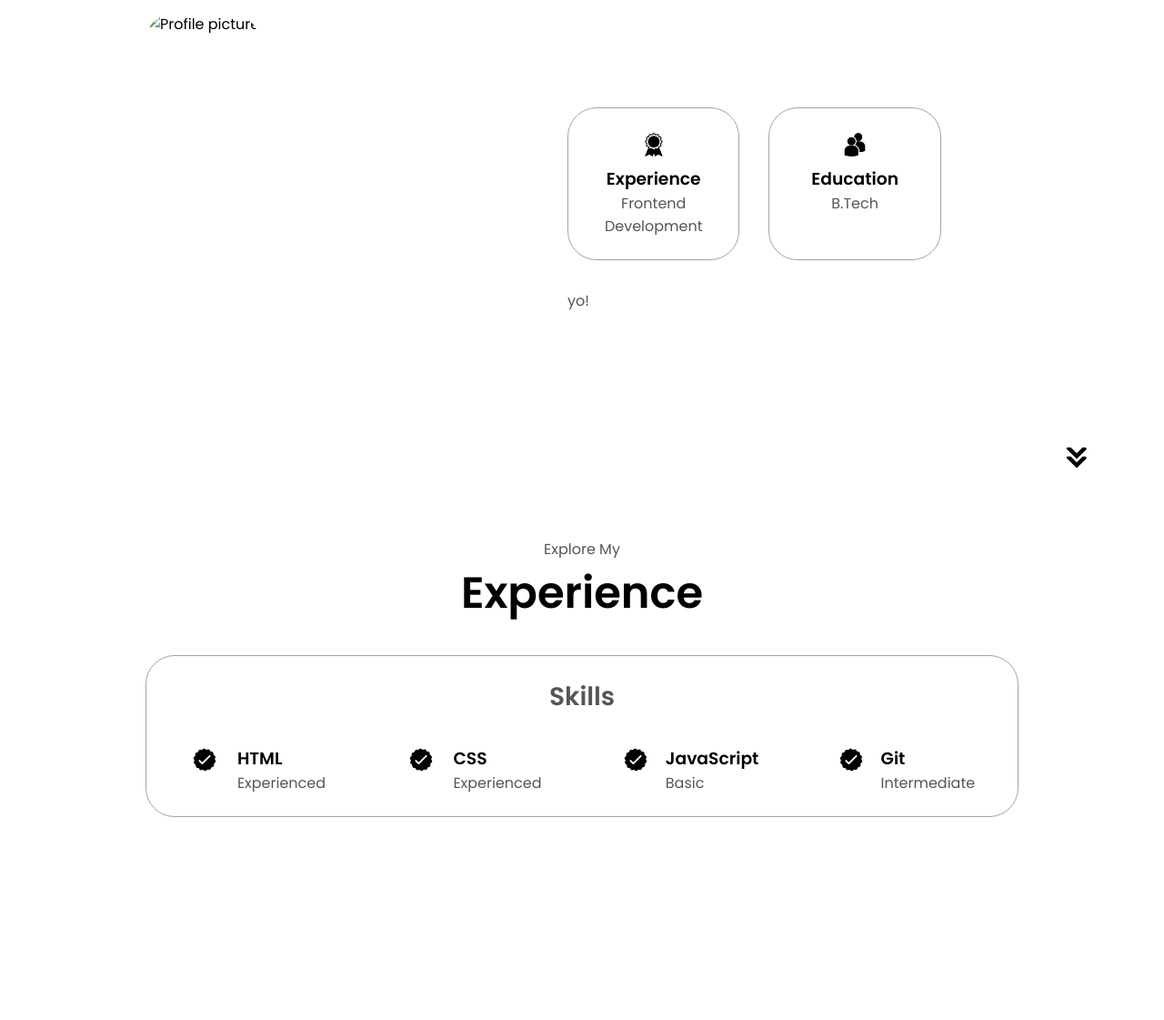
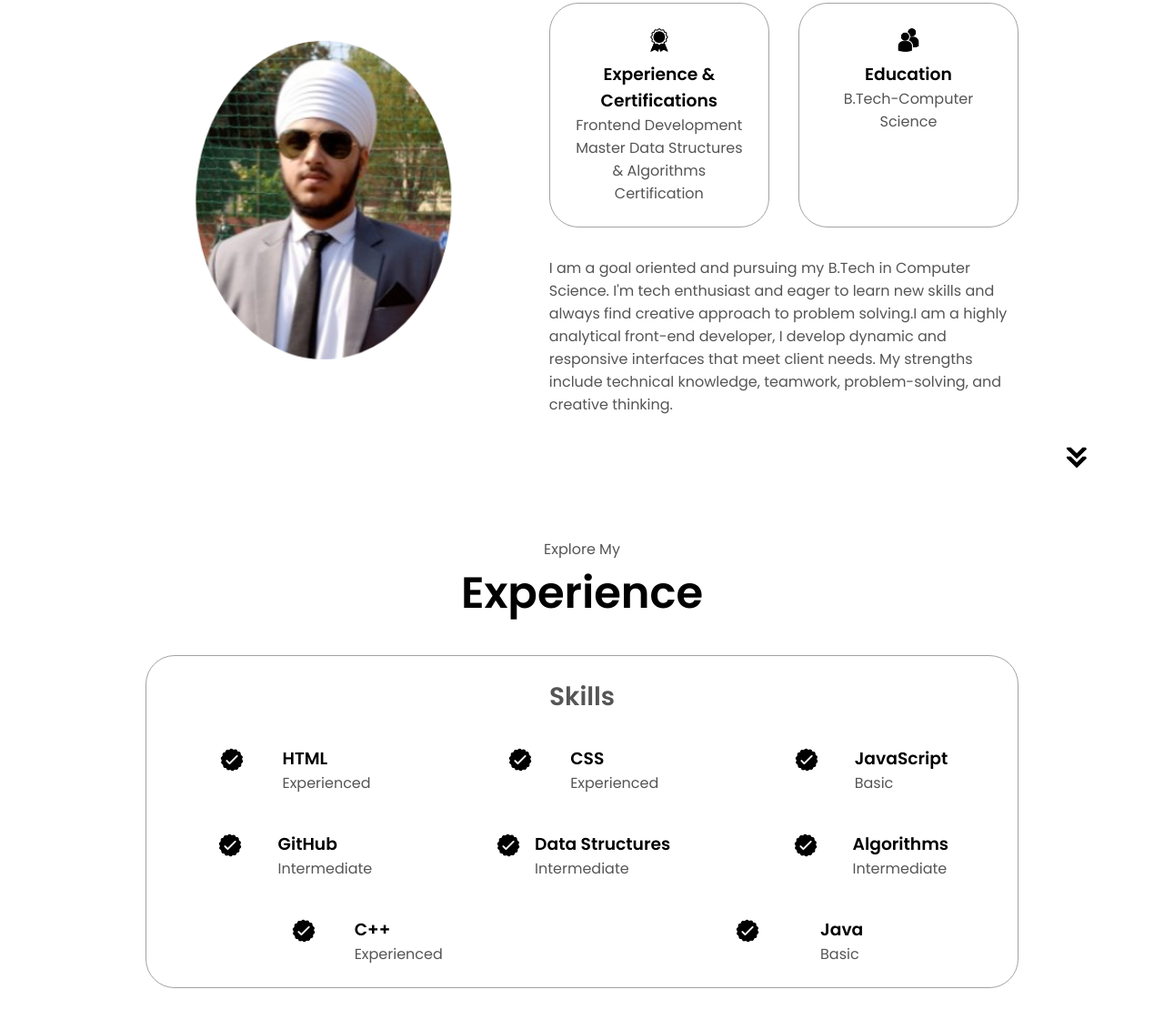
Before and after one commit to crystal1509/CODSOFT, a plain HTML site: page Portfolio/index.html in a window 1280 px wide. Shown: the part 1105-2226 px from the top of the page at 91% size. Drawn offline with Linux system fonts and the light colour scheme.

Commit message:
Finalize

```diff
--- a/Portfolio/index.html
+++ b/Portfolio/index.html
@@ -39,7 +39,7 @@
     </nav>
     <section id="profile">
         <div class="section__pic-container">
-            <img src="./img/" alt="Ganga Singh profile picture" />
+            <img src="./img/profilepic1.png" alt="Ganga Singh profile picture" />
         </div>
         <div class="section__text">
             <p class="section__text__p1">Hello, I'm</p>
@@ -66,29 +66,34 @@
         <h1 class="title">About Me</h1>
         <div class="section-container">
             <div class="section__pic-container">
-                <img src="./img/about.png" alt="Profile picture" class="about-pic" />
+                <img src="./img/profilepic2.png" alt="Profile picture" class="about-pic" />
             </div>
             <div class="about-details-container">
                 <div class="about-containers">
                     <div class="details-container">
                         <img src="./img/experience.png" alt="Experience icon" class="icon" />
-                        <h3>Experience</h3>
+                        <h3>Experience & Certifications</h3>
                         <p>Frontend Development</p>
+                        <p>Master Data Structures & Algorithms Certification</p>
                     </div>
                     <div class="details-container">
                         <img src="./img/education.png" alt="Education icon" class="icon" />
                         <h3>Education</h3>
-                        <p>B.Tech </p>
+                        <p>B.Tech-Computer Science</p>
                     </div>
                 </div>
                 <div class="text-container">
                     <p>
-                        yo!
+                        I am a goal oriented and pursuing my B.Tech in Computer Science. I'm tech enthusiast and eager
+                        to learn new skills and always find creative
+                        approach to problem solving.I am a highly analytical front-end developer, I develop dynamic and
+                        responsive interfaces that meet client needs.
+                        My strengths include technical knowledge, teamwork, problem-solving, and creative thinking.
                     </p>
                 </div>
             </div>
         </div>
-        <img src="./img/arrow.png" alt="Arrow icon" class="icon arrow" onclick="location.href='./#experience'" />
+        <img src="./img/arrow.png" alt="Arrow icon" class="icon arrow" onclick="location.href='#experience'" />
     </section>
     <section id="experience">
         <p class="section__text__p1">Explore My</p>
@@ -122,15 +127,43 @@
                         <article>
                             <img src="./img/checkmark.png" alt="Experience icon" class="icon" />
                             <div>
-                                <h3>Git</h3>
+                                <h3>GitHub</h3>
                                 <p>Intermediate</p>
+                            </div>
+                        </article>
+                        <article>
+                            <img src="./img/checkmark.png" alt="Experience icon" class="icon" />
+                            <div>
+                                <h3>Data Structures</h3>
+                                <p>Intermediate</p>
+                            </div>
+                        </article>
+                        <article>
+                            <img src="./img/checkmark.png" alt="Experience icon" class="icon" />
+                            <div>
+                                <h3>Algorithms</h3>
+                                <p>Intermediate</p>
+                            </div>
+                        </article>
+                        <article>
+                            <img src="./img/checkmark.png" alt="Experience icon" class="icon" />
+                            <div>
+                                <h3>C++</h3>
+                                <p>Experienced</p>
+                            </div>
+                        </article>
+                        <article>
+                            <img src="./img/checkmark.png" alt="Experience icon" class="icon" />
+                            <div>
+                                <h3>Java</h3>
+                                <p>Basic</p>
                             </div>
                         </article>
                     </div>
                 </div>
             </div>
         </div>
-        <img src="./img/arrow.png" alt="Arrow icon" class="icon arrow" onclick="location.href='./#projects'" />
+        <img src="./img/arrow.png" alt="Arrow icon" class="icon arrow" onclick="location.href='#projects'" />
     </section>
     <section id="projects">
         <p class="section__text__p1">Browse My</p>
@@ -139,7 +172,7 @@
             <div class="about-containers">
                 <div class="details-container color-container">
                     <div class="article-container">
-                        <img src="./img/project-1.png" alt="Project 1" class="project-img" />
+                        <img src="./img/project-1.jpg" alt="Project 1" class="project-img" />
                     </div>
                     <h2 class="experience-sub-title project-title">Project One</h2>
                     <div class="btn-container">
@@ -155,7 +188,7 @@
                 </div>
                 <div class="details-container color-container">
                     <div class="article-container">
-                        <img src="./img/project-2.png" alt="Project 2" class="project-img" />
+                        <img src="./img/project-2.jpg" alt="Project 2" class="project-img" />
                     </div>
                     <h2 class="experience-sub-title project-title">Project Two</h2>
                     <div class="btn-container">
@@ -187,7 +220,7 @@
                 </div>
             </div>
         </div>
-        <img src="./img/arrow.png" alt="Arrow icon" class="icon arrow" onclick="location.href='./#contact'" />
+        <img src="./img/arrow.png" alt="Arrow icon" class="icon arrow" onclick="location.href='#contact'" />
     </section>
     <section id="contact">
         <p class="section__text__p1">Get in Touch</p>
--- a/Portfolio/style.css
+++ b/Portfolio/style.css
@@ -325,7 +325,7 @@ section {
 
 article {
     display: flex;
-    width: 10rem;
+    width: 12.5rem;
     justify-content: space-around;
     gap: 0.5rem;
 }
```
Also changed, not shown: Portfolio/img/profilepic1.png (added), Portfolio/img/profilepic2.png (added), Portfolio/img/project-1.jpg (added), Portfolio/img/project-2.jpg (added), Portfolio/img/project-3.png (added).
